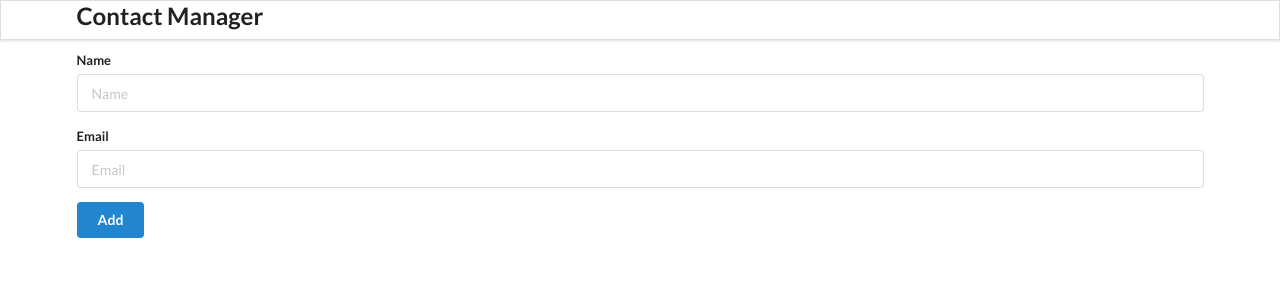
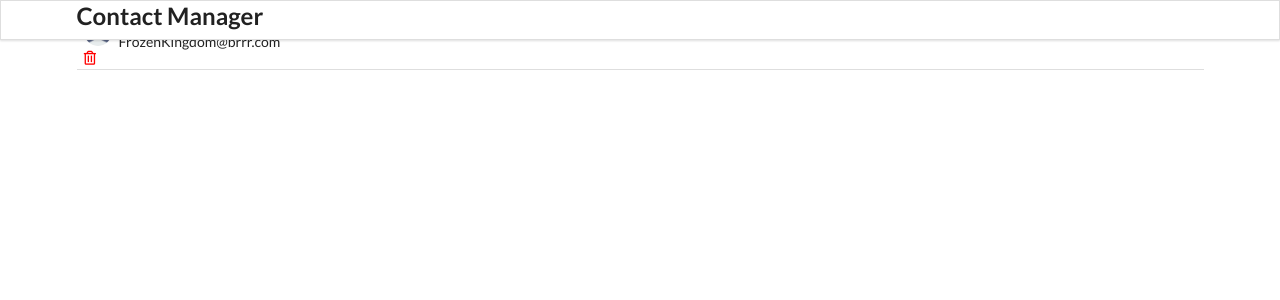
Before and after one commit to MuggleWizard/ReactJS_ProjectPortfolio, a React (Create React App) app: page / in a window 1280 px wide. Shown: the top 300 px of the page. Built offline with nearby package versions, Linux system fonts and the light colour scheme.

Commit message:
installed react-router-dom used routes and route instead of switch and element instead of component for path

```diff
--- a/src/components/App.js
+++ b/src/components/App.js
@@ -4,7 +4,7 @@ import './App.css';
 import Header from "./Header";
 import AddContact from "./AddContact";
 import ContactList from "./ContactList";
-import { BrowserRouter as Router, Switch, Route} from "react-router-dom";
+import { BrowserRouter, Routes, Route} from "react-router-dom";
 
 
 function App() {
@@ -36,12 +36,16 @@ function App() {
 
   return (
       <div className="ui container">
-        <Router>
-        <Header />
-        <AddContact addContactHandler = {addContactHandler}/>
-        <ContactList contacts = {contacts} getContactId ={removeContactHandler}/>
-        </Router>
+        <BrowserRouter>
+          <Header />
+          <Routes>
+            <Route path ="/" exact element={<ContactList/>} />
+            <Route path ="/add" element={<AddContact/>} />
+          </Routes>
 
+        {/* <AddContact addContactHandler = {addContactHandler}/>
+        <ContactList contacts = {contacts} getContactId ={removeContactHandler}/> */}
+        </BrowserRouter>
       </div>
   );
 };
--- a/src/components/ContactList.js
+++ b/src/components/ContactList.js
@@ -8,7 +8,15 @@ const ContactList = (props) => {
         props.getContactId(id);
     };
 
-    const renderContactList = props.contacts.map((contact) => {
+    const contacts = [
+        {
+        id: "1",
+        name: "Princess Nelly",
+        email: "FrozenKingdom@brrr.com",
+        },
+    ];
+    console.log(contacts)
+    const renderContactList = contacts.map((contact) => {
         return(
             <ContactCard
             contact ={contact}
```
